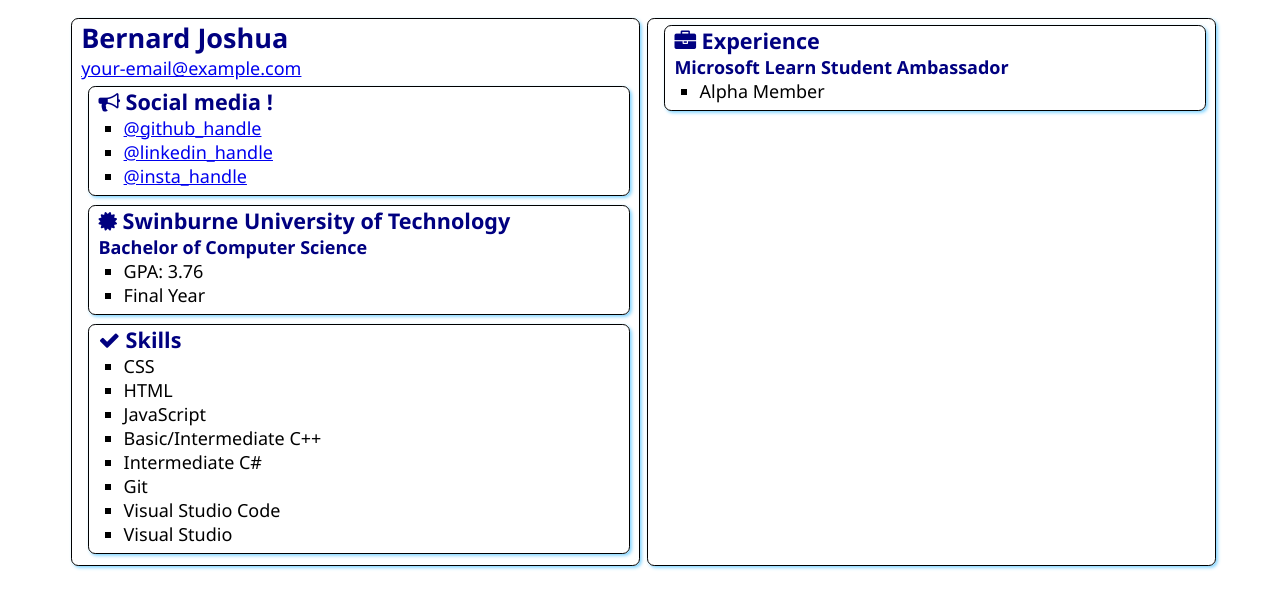
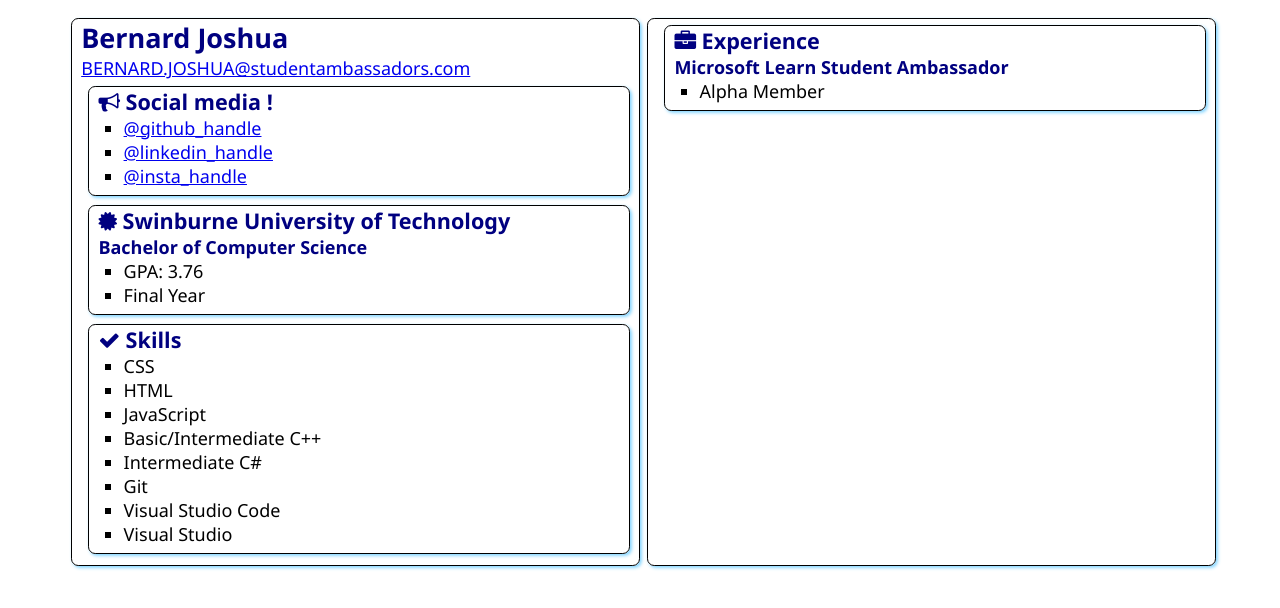
Before and after one commit to Bernard-Joshua/SATechnicalOnboarding, a plain HTML site: page src/index.html in a window 1280 px wide. Drawn offline with Linux system fonts and the light colour scheme.

Commit message:
Added Email

```diff
--- a/src/index.html
+++ b/src/index.html
@@ -13,7 +13,7 @@
     <main>
         <article class="box">
             <h1>Bernard Joshua</h1>
-            <div><a href="mailto:BERNARD.JOSHUA@studentambassadors.com">your-email@example.com</a></div>
+            <div><a href="mailto:BERNARD.JOSHUA@studentambassadors.com">BERNARD.JOSHUA@studentambassadors.com</a></div>
 
             <section class="box">
                 <h2>
```
